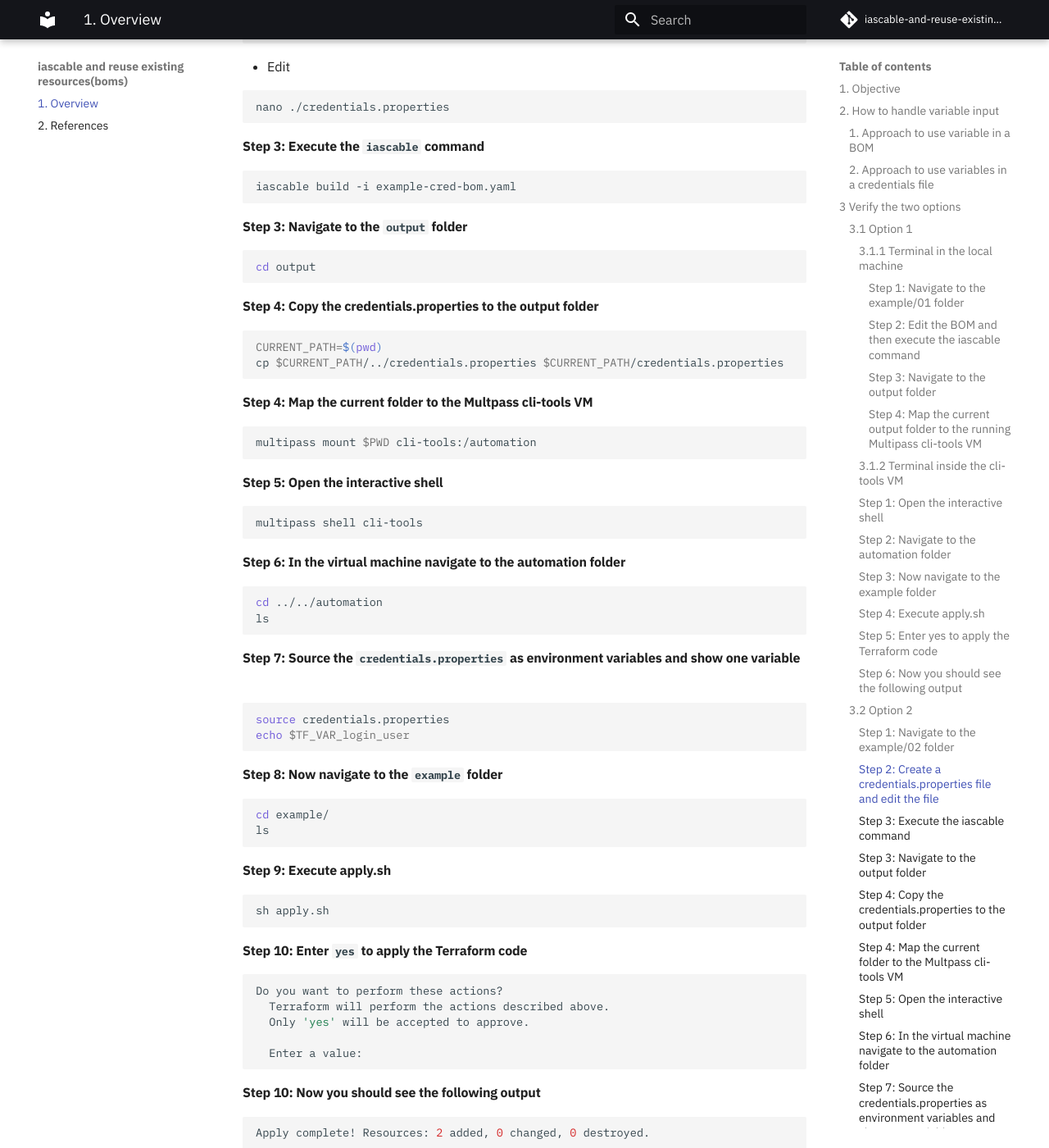
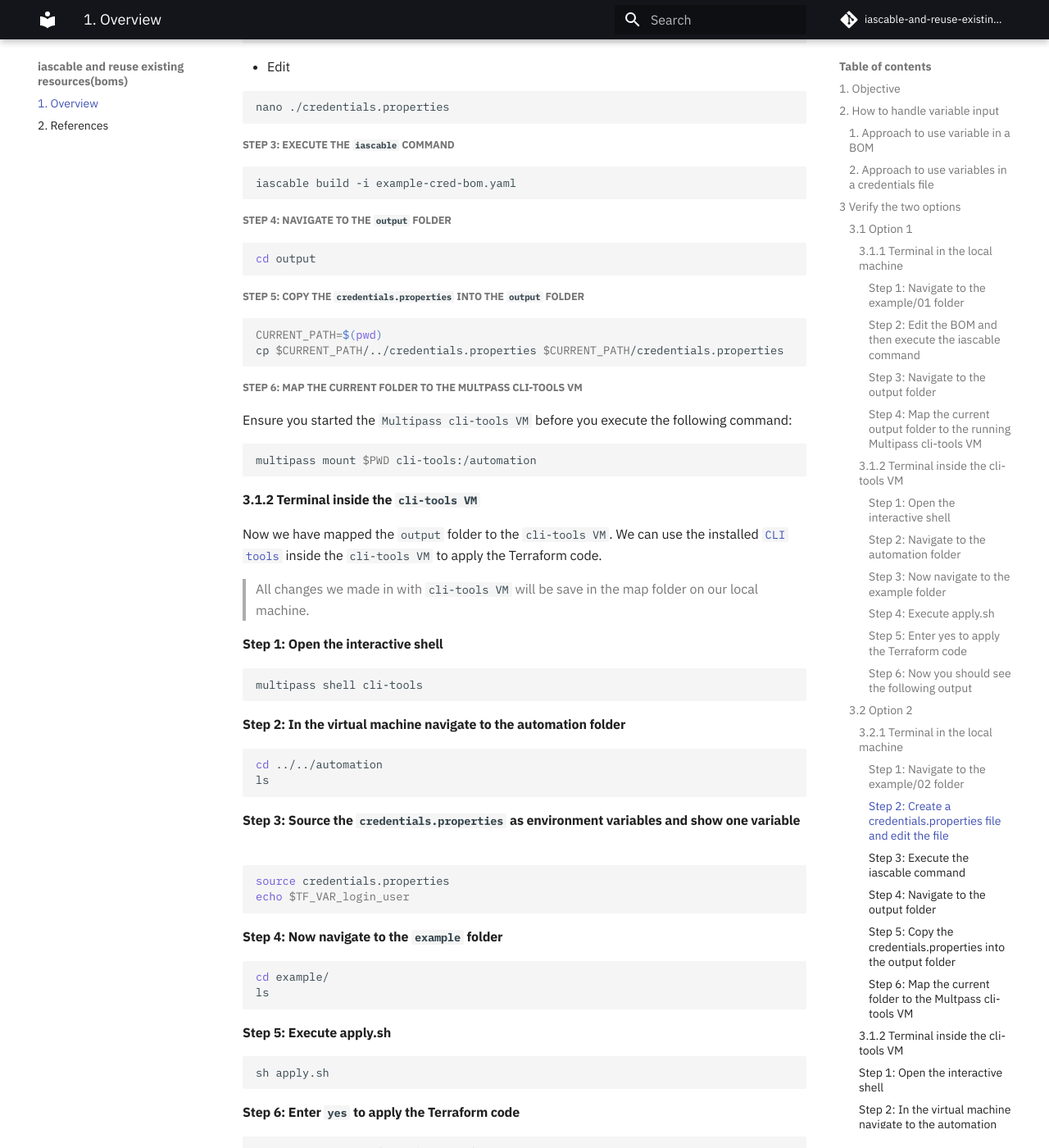
Before and after one commit to thomassuedbroecker/iascable-and-multi-stage-boms, an MkDocs documentation site: the page built from documentation/README.md, in a window 1280 px wide and 1400 px high, scrolled down 3635 px. Shown: the whole window at 82% size. Built offline with MkDocs 1.6.1 and Material for MkDocs 9.7.7, drawn with Linux system fonts in a browser that asks for light colours; comment, search, counter and statistics services are not loaded; some of the changed text lies outside the part shown.

Commit message:
update readme

````diff
--- a/documentation/README.md
+++ b/documentation/README.md
@@ -112,33 +112,33 @@
 
 > All changes we made in with `cli-tools VM` will be save in the map folder on our local machine.
 
-#### Step 1: Open the interactive shell
+##### Step 1: Open the interactive shell
 
 ```sh
 multipass shell cli-tools
 ```
 
-#### Step 2: Navigate to the automation folder
+##### Step 2: Navigate to the automation folder
 
 ```sh
 cd ../../automation
 ls
 ```
 
-#### Step 3: Now navigate to the `example` folder
+##### Step 3: Now navigate to the `example` folder
 
 ```sh
 cd example/
 ls
 ```
 
-#### Step 4: Execute apply.sh
+##### Step 4: Execute apply.sh
 
 ```sh
 sh apply.sh
 ```
 
-#### Step 5: Enter `yes` to apply the Terraform code
+##### Step 5: Enter `yes` to apply the Terraform code
 
 ```sh
 Do you want to perform these actions?
@@ -148,7 +148,7 @@
   Enter a value:
 ```
 
-#### Step 6: Now you should see the following output
+##### Step 6: Now you should see the following output
 
 ```sh
 Apply complete! Resources: 2 added, 0 changed, 0 destroyed.
@@ -156,13 +156,15 @@
 
 ### 3.2 Option 2
 
-#### Step 1: Navigate to the `example/02` folder
+#### 3.2.1 Terminal in the local machine
+
+##### Step 1: Navigate to the `example/02` folder
 
 ```sh
 cd example/02
 ```
 
-#### Step 2: Create a `credentials.properties` file and edit the file
+##### Step 2: Create a `credentials.properties` file and edit the file
 
 * Copy
 
@@ -176,65 +178,74 @@
 nano ./credentials.properties
 ```
 
-#### Step 3: Execute the `iascable` command
+##### Step 3: Execute the `iascable` command
 
 ```sh
 iascable build -i example-cred-bom.yaml
 ```
 
-#### Step 3: Navigate to the `output` folder
+##### Step 4: Navigate to the `output` folder
 
 ```sh
 cd output
 ```
 
-#### Step 4: Copy the credentials.properties to the output folder
+##### Step 5: Copy the `credentials.properties` into the `output` folder
 
 ```sh
 CURRENT_PATH=$(pwd)
 cp $CURRENT_PATH/../credentials.properties $CURRENT_PATH/credentials.properties
 ```
 
-#### Step 4: Map the current folder to the Multpass cli-tools VM
+##### Step 6: Map the current folder to the Multpass cli-tools VM
+
+Ensure you started the `Multipass cli-tools VM` before you execute the following command:
 
 ```sh
 multipass mount $PWD cli-tools:/automation
 ```
 
-#### Step 5: Open the interactive shell
+#### 3.1.2 Terminal inside the `cli-tools VM`
+
+Now we have mapped the `output` folder to the `cli-tools VM`. We can use the installed [`CLI tools`](https://github.com/cloud-native-toolkit/image-cli-tools) inside the `cli-tools VM` to apply the Terraform code.
+
+> All changes we made in with `cli-tools VM` will be save in the map folder on our local machine.
+
+
+#### Step 1: Open the interactive shell
 
 ```sh
 multipass shell cli-tools
 ```
 
-#### Step 6: In the virtual machine navigate to the automation folder
+#### Step 2: In the virtual machine navigate to the automation folder
 
 ```sh
 cd ../../automation
 ls
 ```
 
-#### Step 7: Source the `credentials.properties` as environment variables and show one variable
+#### Step 3: Source the `credentials.properties` as environment variables and show one variable
 
 ```sh
 source credentials.properties
 echo $TF_VAR_login_user
 ```
 
-#### Step 8: Now navigate to the `example` folder
+#### Step 4: Now navigate to the `example` folder
 
 ```sh
 cd example/
 ls
 ```
 
-#### Step 9: Execute apply.sh
+#### Step 5: Execute apply.sh
 
 ```sh
 sh apply.sh
 ```
 
-#### Step 10: Enter `yes` to apply the Terraform code
+#### Step 6: Enter `yes` to apply the Terraform code
 
 ```sh
 Do you want to perform these actions?
@@ -244,7 +255,7 @@
   Enter a value:
 ```
 
-#### Step 10: Now you should see the following output
+#### Step 7: Now you should see the following output
 
 ```sh
 Apply complete! Resources: 2 added, 0 changed, 0 destroyed.
````
